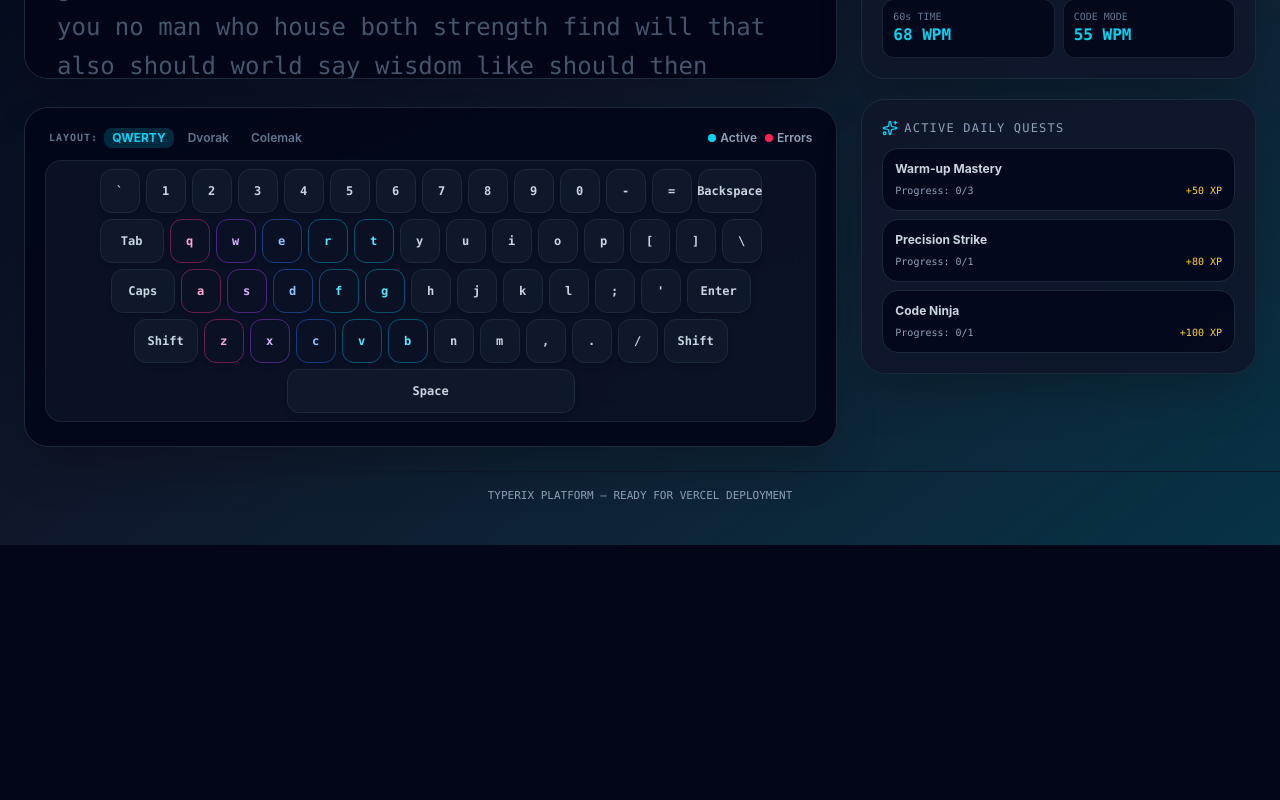
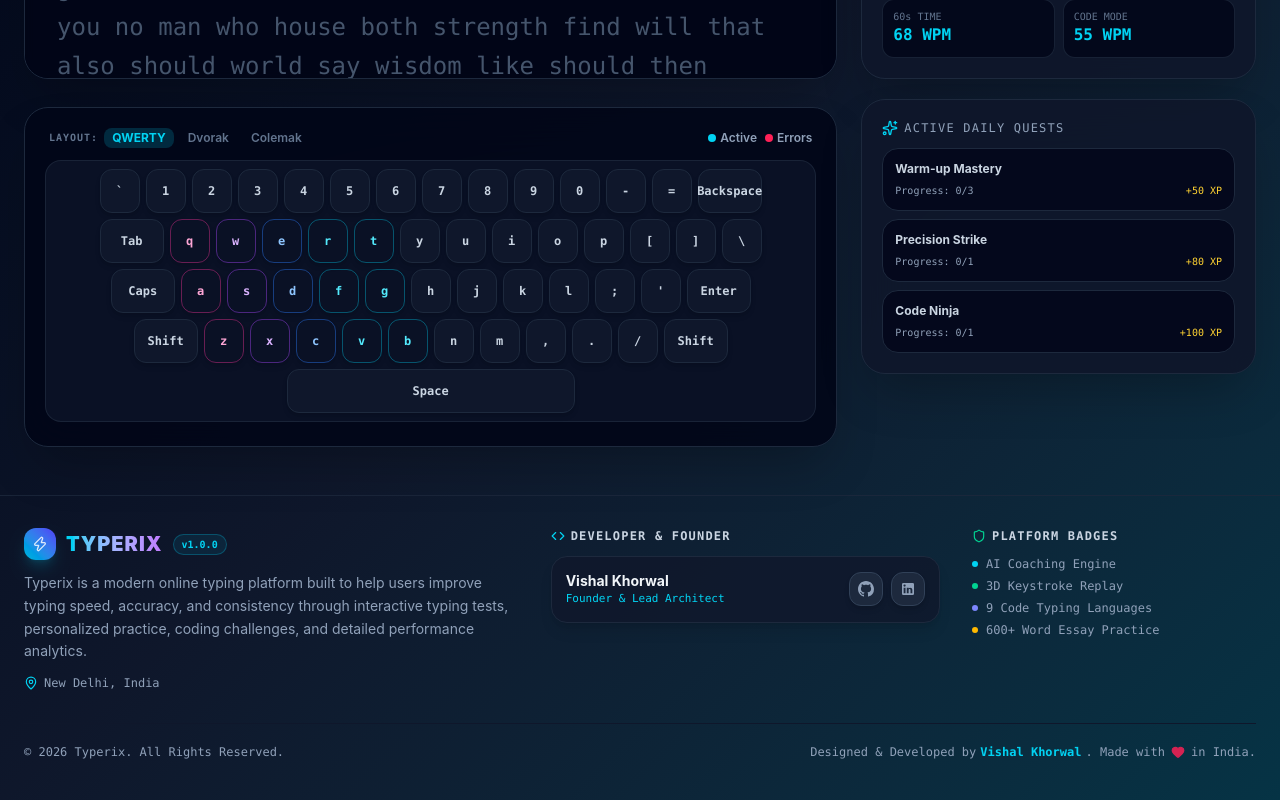
Before and after one commit to vishalkhorwal9821-source/Typerix, a React (Vite) app: page / in a window 1280 px wide. Shown: the part 407-1207 px from the top of the page. Before the commit the page ends 952 px from the top, so only its background shows below. Built offline with nearby package versions, Linux system fonts and the light colour scheme.

Commit message:
Add Footer component with founder Vishal Khorwal metadata, social links, version 1.0.0, and location

```diff
--- a/index.html
+++ b/index.html
@@ -8,9 +8,9 @@
     <!-- Primary SEO Meta Tags -->
     <title>Typerix — World's Best AI-Powered Typing Platform</title>
     <meta name="title" content="Typerix — World's Best AI-Powered Typing Platform" />
-    <meta name="description" content="Master typing speed, accuracy, and coding with AI coaching, 3D keystroke replays, RPG leveling, ghost racing, and 600+ word article practice." />
-    <meta name="keywords" content="typing test, typing speed, wpm test, ai typing coach, coding typing practice, 10fastfingers alternative, monkeytype alternative, ghost race, typing rpg, typing speed test online" />
-    <meta name="author" content="Typerix Team" />
+    <meta name="description" content="Typerix is a modern online typing platform built by Vishal Khorwal to help users improve typing speed, accuracy, and consistency through interactive typing tests, AI coaching, coding challenges, and detailed performance analytics." />
+    <meta name="keywords" content="typerix, typing test, typing speed, wpm test, ai typing coach, coding typing practice, vishal khorwal, ghost race, typing rpg, typing speed test online, new delhi india" />
+    <meta name="author" content="Vishal Khorwal" />
     <meta name="robots" content="index, follow" />
     <link rel="canonical" href="https://typrix.vercel.app/" />
 
@@ -18,7 +18,7 @@
     <meta property="og:type" content="website" />
     <meta property="og:url" content="https://typrix.vercel.app/" />
     <meta property="og:title" content="Typerix — World's Best AI-Powered Typing Platform" />
-    <meta property="og:description" content="Master typing speed, accuracy, and coding with AI coaching, 3D keystroke replays, RPG leveling, ghost racing, and 600+ word article practice." />
+    <meta property="og:description" content="Typerix is a modern online typing platform built by Vishal Khorwal to help users improve typing speed, accuracy, and consistency through interactive typing tests, AI coaching, coding challenges, and detailed performance analytics." />
     <meta property="og:image" content="https://typrix.vercel.app/og-image.png" />
     <meta property="og:site_name" content="Typerix" />
 
@@ -26,7 +26,7 @@
     <meta property="twitter:card" content="summary_large_image" />
     <meta property="twitter:url" content="https://typrix.vercel.app/" />
     <meta property="twitter:title" content="Typerix — World's Best AI-Powered Typing Platform" />
-    <meta property="twitter:description" content="Master typing speed, accuracy, and coding with AI coaching, 3D keystroke replays, RPG leveling, ghost racing, and 600+ word article practice." />
+    <meta property="twitter:description" content="Typerix is a modern online typing platform built by Vishal Khorwal to help users improve typing speed, accuracy, and consistency through interactive typing tests, AI coaching, coding challenges, and detailed performance analytics." />
 
     <!-- Google Fonts -->
     <link rel="preconnect" href="https://fonts.googleapis.com">
@@ -40,9 +40,23 @@
       "@type": "WebApplication",
       "name": "Typerix",
       "url": "https://typrix.vercel.app/",
-      "description": "Next-gen AI-powered typing platform featuring AI coaching, 3D keystroke replays, coding mode, 600+ word essays, and RPG leveling.",
+      "description": "Typerix is a modern online typing platform built to help users improve typing speed, accuracy, and consistency through interactive typing tests, personalized practice, coding challenges, and detailed performance analytics.",
       "applicationCategory": "EducationalApplication",
       "operatingSystem": "All",
+      "author": {
+        "@type": "Person",
+        "name": "Vishal Khorwal",
+        "jobTitle": "Founder & Lead Developer",
+        "address": {
+          "@type": "PostalAddress",
+          "addressLocality": "New Delhi",
+          "addressCountry": "India"
+        },
+        "sameAs": [
+          "https://github.com/vishalkhorwal9821-source",
+          "https://www.linkedin.com/in/vishal-khorwal-4637912a0/"
+        ]
+      },
       "offers": {
         "@type": "Offer",
         "price": "0",
--- a/src/App.tsx
+++ b/src/App.tsx
@@ -8,6 +8,7 @@
 import { GhostRace } from './components/GhostRace';
 import { RPGPanel } from './components/RPGPanel';
 import { CustomTextModal } from './components/CustomTextModal';
+import { Footer } from './components/Footer';
 
 import type {
   TestMode,
@@ -346,10 +347,8 @@
         />
       )}
 
-      {/* Footer */}
-      <footer className="w-full text-center py-4 text-[11px] text-slate-400 font-mono border-t border-slate-900 mt-6 px-4">
-        <p>TYPERIX PLATFORM — READY FOR VERCEL DEPLOYMENT</p>
-      </footer>
+      {/* Footer Component */}
+      <Footer />
     </div>
   );
 }
--- /dev/null
+++ b/src/components/Footer.tsx
@@ -0,0 +1,126 @@
+import React from 'react';
+import { Heart, Shield, Code, MapPin, Zap } from 'lucide-react';
+
+export const Footer: React.FC = () => {
+  return (
+    <footer className="w-full max-w-[1700px] mx-auto mt-12 mb-4 px-3 sm:px-6 flex flex-col gap-8 border-t border-slate-800/80 pt-8 text-slate-400 font-sans">
+      {/* Upper Footer Grid */}
+      <div className="grid grid-cols-1 md:grid-cols-12 gap-8">
+        {/* Brand & Platform Info (5 Cols) */}
+        <div className="md:col-span-5 flex flex-col gap-3">
+          <div className="flex items-center gap-2.5">
+            <div className="w-8 h-8 rounded-xl bg-gradient-to-tr from-cyan-500 to-indigo-600 flex items-center justify-center text-white shadow-lg shadow-cyan-500/20">
+              <Zap className="w-4 h-4 text-white animate-pulse" />
+            </div>
+            <span className="text-xl font-black tracking-wider bg-gradient-to-r from-cyan-400 via-indigo-300 to-purple-400 bg-clip-text text-transparent">
+              TYPERIX
+            </span>
+            <span className="px-2 py-0.5 rounded-full bg-cyan-500/10 border border-cyan-500/30 text-[10px] font-mono text-cyan-400 font-bold">
+              v1.0.0
+            </span>
+          </div>
+
+          <p className="text-xs sm:text-sm text-slate-400 leading-relaxed max-w-lg">
+            Typerix is a modern online typing platform built to help users improve typing speed, accuracy, and consistency through interactive typing tests, personalized practice, coding challenges, and detailed performance analytics.
+          </p>
+
+          <div className="flex items-center gap-1.5 text-xs text-slate-400 font-mono">
+            <MapPin className="w-3.5 h-3.5 text-cyan-400" />
+            <span>New Delhi, India</span>
+          </div>
+        </div>
+
+        {/* Founder & Developer Credit (4 Cols) */}
+        <div className="md:col-span-4 flex flex-col gap-3">
+          <h4 className="text-xs uppercase font-mono tracking-widest text-slate-300 font-bold flex items-center gap-1.5">
+            <Code className="w-3.5 h-3.5 text-cyan-400" />
+            <span>Developer &amp; Founder</span>
+          </h4>
+
+          <div className="p-3.5 rounded-2xl bg-slate-900/80 border border-slate-800 flex items-center justify-between shadow-lg">
+            <div className="flex flex-col">
+              <span className="text-sm font-bold text-slate-100">Vishal Khorwal</span>
+              <span className="text-[11px] text-cyan-400 font-mono">Founder &amp; Lead Architect</span>
+            </div>
+
+            {/* Social Icons */}
+            <div className="flex items-center gap-2">
+              <a
+                href="https://github.com/vishalkhorwal9821-source"
+                target="_blank"
+                rel="noopener noreferrer"
+                className="p-2 rounded-xl bg-slate-800 hover:bg-cyan-500/20 text-slate-400 hover:text-cyan-300 border border-slate-700 hover:border-cyan-500/40 transition-all shadow-md flex items-center justify-center"
+                title="GitHub Profile"
+              >
+                <svg className="w-4 h-4 fill-current" viewBox="0 0 24 24">
+                  <path d="M12 0C5.37 0 0 5.37 0 12c0 5.31 3.435 9.795 8.205 11.385.6.105.825-.255.825-.57 0-.285-.015-1.23-.015-2.235-3.015.555-3.795-.735-4.035-1.41-.135-.345-.72-1.41-1.23-1.695-.42-.225-1.02-.78-.015-.795.945-.015 1.62.87 1.845 1.23 1.08 1.815 2.805 1.305 3.495.99.105-.78.42-1.305.765-1.605-2.67-.3-5.46-1.335-5.46-5.925 0-1.305.465-2.385 1.23-3.225-.12-.3-.54-1.53.12-3.18 0 0 1.005-.315 3.3 1.23.96-.27 1.98-.405 3-.405s2.04.135 3 .405c2.295-1.56 3.3-1.23 3.3-1.23.66 1.65.24 2.88.12 3.18.765.84 1.23 1.905 1.23 3.225 0 4.605-2.805 5.625-5.475 5.925.435.375.81 1.095.81 2.22 0 1.605-.015 2.895-.015 3.3 0 .315.225.69.825.57A12.02 12.02 0 0024 12c0-6.63-5.37-12-12-12z" />
+                </svg>
+              </a>
+
+              <a
+                href="https://www.linkedin.com/in/vishal-khorwal-4637912a0/"
+                target="_blank"
+                rel="noopener noreferrer"
+                className="p-2 rounded-xl bg-slate-800 hover:bg-indigo-500/20 text-slate-400 hover:text-indigo-300 border border-slate-700 hover:border-indigo-500/40 transition-all shadow-md flex items-center justify-center"
+                title="LinkedIn Profile"
+              >
+                <svg className="w-4 h-4 fill-current" viewBox="0 0 24 24">
+                  <path d="M19 3a2 2 0 0 1 2 2v14a2 2 0 0 1-2 2H5a2 2 0 0 1-2-2V5a2 2 0 0 1 2-2h14m-.5 15.5v-5.3a3.26 3.26 0 0 0-3.26-3.26c-.85 0-1.84.52-2.28 1.3v-1.11h-2.79v8.37h2.79v-4.93c0-.77.62-1.4 1.39-1.4a1.4 1.4 0 0 1 1.4 1.4v4.93h2.75M6.88 8.56a1.68 1.68 0 0 0 1.68-1.68c0-.93-.75-1.69-1.68-1.69a1.69 1.69 0 0 0-1.69 1.69c0 .93.76 1.68 1.69 1.68m1.39 9.94v-8.37H5.5v8.37h2.77z" />
+                </svg>
+              </a>
+            </div>
+          </div>
+        </div>
+
+        {/* Trust Badges & Features (3 Cols) */}
+        <div className="md:col-span-3 flex flex-col gap-3">
+          <h4 className="text-xs uppercase font-mono tracking-widest text-slate-300 font-bold flex items-center gap-1.5">
+            <Shield className="w-3.5 h-3.5 text-emerald-400" />
+            <span>Platform Badges</span>
+          </h4>
+
+          <div className="flex flex-col gap-1.5 text-xs font-mono text-slate-400">
+            <span className="flex items-center gap-2">
+              <span className="w-1.5 h-1.5 rounded-full bg-cyan-400" />
+              <span>AI Coaching Engine</span>
+            </span>
+            <span className="flex items-center gap-2">
+              <span className="w-1.5 h-1.5 rounded-full bg-emerald-400" />
+              <span>3D Keystroke Replay</span>
+            </span>
+            <span className="flex items-center gap-2">
+              <span className="w-1.5 h-1.5 rounded-full bg-indigo-400" />
+              <span>9 Code Typing Languages</span>
+            </span>
+            <span className="flex items-center gap-2">
+              <span className="w-1.5 h-1.5 rounded-full bg-amber-400" />
+              <span>600+ Word Essay Practice</span>
+            </span>
+          </div>
+        </div>
+      </div>
+
+      {/* Lower Copyright Line */}
+      <div className="flex flex-wrap items-center justify-between gap-3 border-t border-slate-900 pt-5 text-xs text-slate-400 font-mono">
+        <div>
+          <p>© 2026 Typerix. All Rights Reserved.</p>
+        </div>
+
+        <div className="flex items-center gap-1">
+          <span>Designed &amp; Developed by</span>
+          <a
+            href="https://github.com/vishalkhorwal9821-source"
+            target="_blank"
+            rel="noopener noreferrer"
+            className="text-cyan-400 font-bold hover:underline"
+          >
+            Vishal Khorwal
+          </a>
+          <span>. Made with</span>
+          <Heart className="w-3.5 h-3.5 text-rose-500 fill-rose-500 inline animate-pulse mx-0.5" />
+          <span>in India.</span>
+        </div>
+      </div>
+    </footer>
+  );
+};
```
